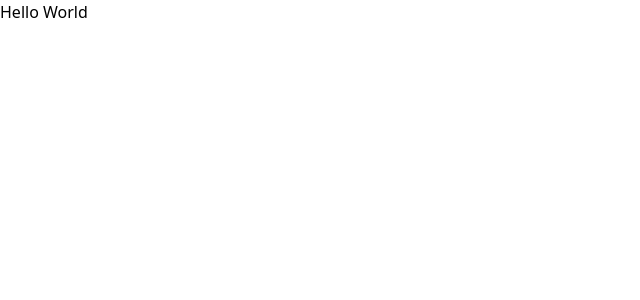
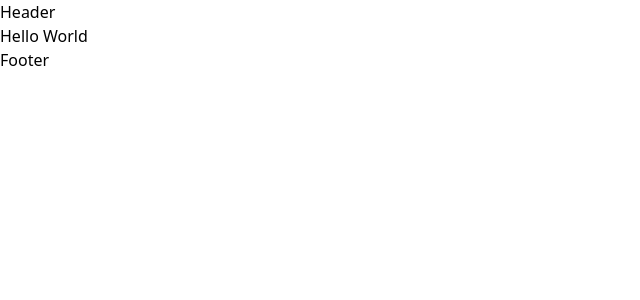
Before and after one commit to enzocomics/webcomic, a Next.js app: page / in a window 1280 px wide. Shown: the top 300 px of the page, without its empty margins (0-640 px from the left). Built offline with nearby package versions, Linux system fonts and the light colour scheme.

Commit message:
added basic html structure

```diff
--- a/src/app/layout.tsx
+++ b/src/app/layout.tsx
@@ -20,7 +20,15 @@ export default function RootLayout({
 	// Output
 	return <html lang="en">
 		<body>
-			{children}
+			<header>
+				Header
+			</header>
+			<main>
+				{children}
+			</main>
+			<footer>
+				Footer
+			</footer>
 		</body>
-	</html>
+	</html >
 }
--- a/src/app/page.tsx
+++ b/src/app/page.tsx
@@ -6,6 +6,7 @@
  * @returns {JSX.Element} homepage UI
  *
  */
+
 export default function Homepage() {
 	// Output
 	return <h1>Hello World</h1>
```
